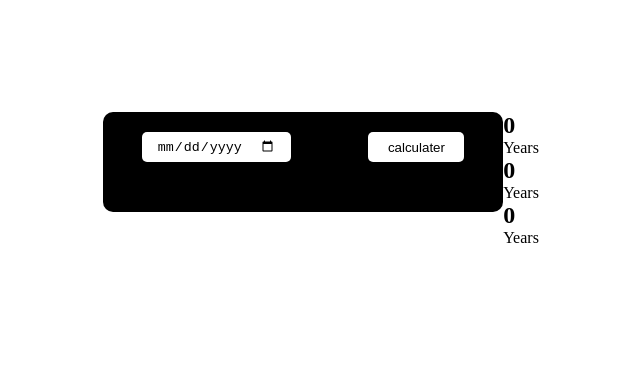
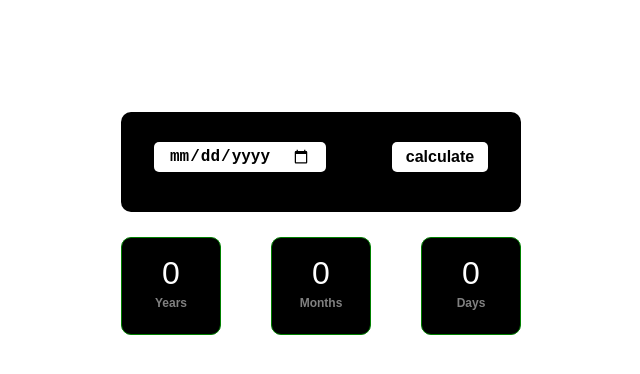
Before and after one commit to Amirkhan5721/classTask-05, a plain HTML site: page index.html in a window 1280 px wide. Shown: the whole page, without its empty margins (319-959 px from the left). Drawn offline with Linux system fonts and the light colour scheme.

Commit message:
completed age-calc design

```diff
--- a/index.html
+++ b/index.html
@@ -9,20 +9,20 @@
 <body>
     <div class="container">
         <input type="date" id="dob">
-        <button id="calc-btn">calculater</button>
+        <button id="calc-btn">calculate</button>
     </div>
-    <div class="boxes-age">
+    <div class="calc-age-boxes">
         <div class="box">
             <h2>0</h2>
             <p>Years</p>
         </div>
         <div class="box">
             <h2>0</h2>
-            <p>Years</p>
+            <p>Months</p>
         </div>
         <div class="box">
             <h2>0</h2>
-            <p>Years</p>
+            <p>Days</p>
         </div>
     </div>
 </body>
--- a/style.css
+++ b/style.css
@@ -6,30 +6,73 @@
 body {
     display: flex;
     justify-content: center;
+    flex-direction: column;
     margin-top: 7rem;
+    font-family: sans-serif;
 }
 .container {
     width: 400px;
     height: 100px;
+    margin-left: auto;
+    margin-right: auto;
+    margin-bottom: 25px;
     background-color: black;
     display: flex;
     justify-content: space-around;
     flex-direction: row;
     border-radius: 10px;
-    padding-top: 20px;
+    padding-top: 30px;
 }
 .container #dob {
     height: 20px;
     padding: 15px;
+    font-size: 1rem;
+    font-weight: 600;
     border-radius: 5px;
     border: none;
+}
+.container #dob:hover {
+    background-color: rgb(229, 10, 10);
 }
 #calc-btn {
     background-color: white;
     color: black;
     border: none;
     border-radius: 5px;
+    font-weight: 600;
+    font-size: 1rem;
     height: 30px;
     width: 6rem;
     padding: 0 12px;
 }
+#calc-btn:hover {
+    background-color: rgb(229, 10, 10);
+}
+.calc-age-boxes {
+    display: flex;
+    justify-content: space-between;
+    margin-left: auto;
+    margin-right: auto;
+    width: 400px;
+    height: 100px;
+}
+.box {
+    width: 100px;
+    height: 98px;
+    border: 1px solid green;
+    background-color: black;
+    color: white;
+    text-align: center;
+    border-radius: 10px;
+    padding-top: 17px;
+}
+.box h2 {
+    font-size: 2rem;
+    font-weight: 500;
+}
+.box p {
+    margin-top: 4px;
+    font-size: 12px;
+    color: gray;
+    font-weight: 700;
+}
```
